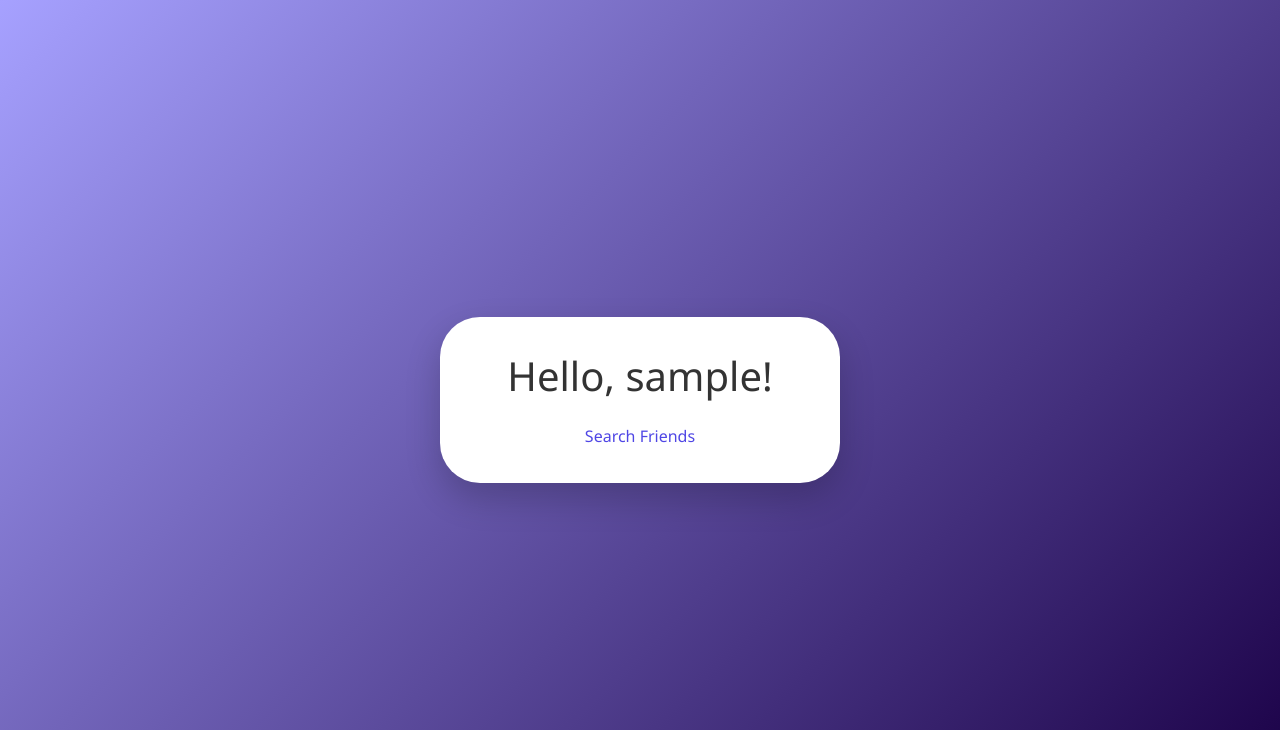
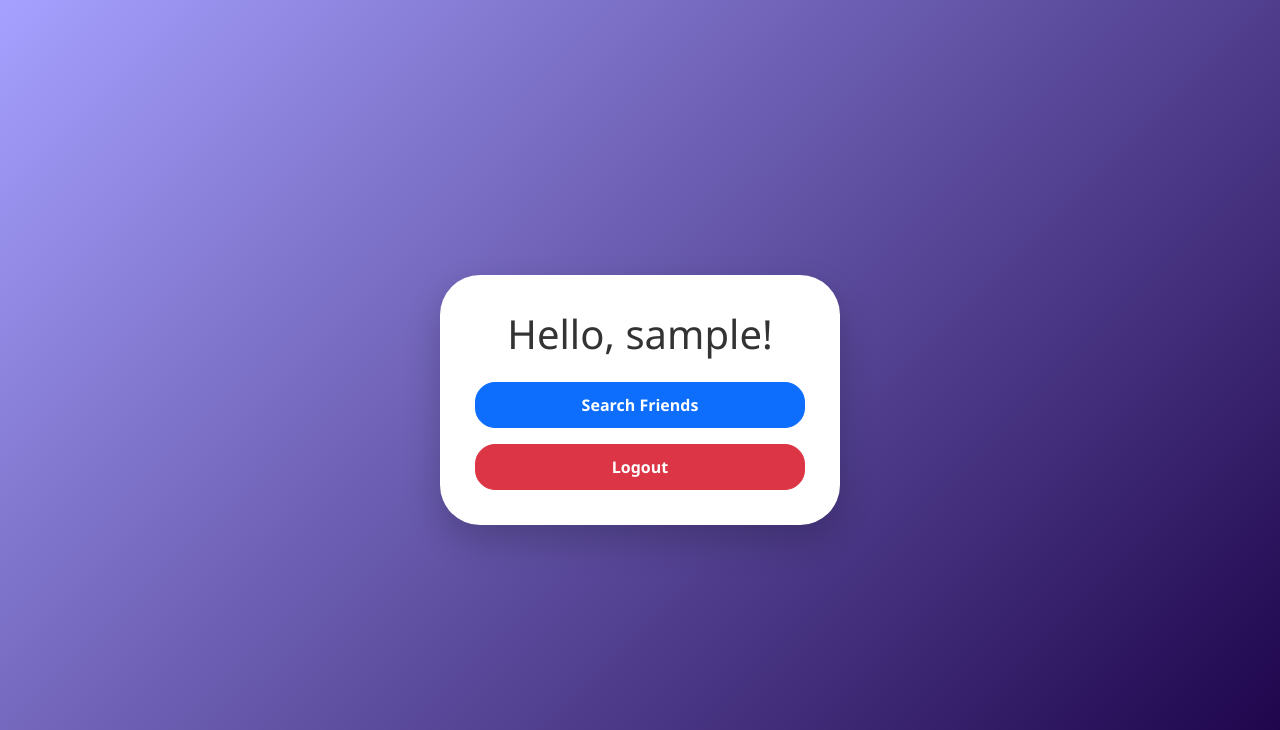
Before and after one commit to denysbilykgit/Messanger, a Flask app: page / in a window 1280 px wide. Shown: the top 730 px of the page. Run offline with Flask 3, Linux system fonts and the light colour scheme; the visitor is signed in with stand-in values (Sample User, id 1).

```diff
--- a/main.py
+++ b/main.py
@@ -1,7 +1,7 @@
 # 'postgresql://postgres:20120704Den@localhost:5432/messanger'
 from flask import Flask, render_template, request, redirect, url_for
 from flask_sqlalchemy import SQLAlchemy
-from flask_login import LoginManager, UserMixin, login_required, current_user, login_user
+from flask_login import LoginManager, UserMixin, login_required, current_user, login_user, logout_user
 from werkzeug.security import generate_password_hash, check_password_hash
 
 app = Flask(__name__)
@@ -197,6 +197,16 @@ def messages():
     db.session.commit()
     return render_template("messages.html", messages_unread=unread_messages_dict, messages_read=read_messages_dict)
 
+@app.route("/search_friends")
+def search_friends():
+    return render_template("search_friends.html")
+
+@app.route("/logout")
+@login_required
+def logout():
+    logout_user()
+    return redirect(url_for("login"))
+
 #with app.app_context():
 #    db.create_all()
 
--- a/templates/friends_requests.html
+++ b/templates/friends_requests.html
@@ -11,6 +11,6 @@
         form action="/friend_request_confirm">
             <input type="submit" name="result" value="yes">
             <input type="hidden" name=""
-    {% endfor %}
+
 </body>
 </html>
--- a/templates/index.html
+++ b/templates/index.html
@@ -5,16 +5,24 @@
     <meta name="viewport" content="width=device-width, initial-scale=1.0">
     <title>Document</title>
     <link href="https://cdn.jsdelivr.net/npm/bootstrap@5.3.7/dist/css/bootstrap.min.css" rel="stylesheet">
-    <link rel="stylesheet" href="/static/css/style.css">
+    <link rel="stylesheet" href="/Messanger/static/css/style.css">
 </head>
 <body>
     <div class="register-container">
         <div class="register-card">
             <h1 class="text-center mb-4">Hello, {{current_user.username}}!</h1>
 
-            <div class="text-center mt-3">
-                <a href="/search_friends">Search Friends</a>
-            </div>
+            <form action="/search_friends" method="get">
+                <button class="btn btn-primary w-100" type="submit">
+                    Search Friends
+                </button>
+            </form>
+
+            <form action="/logout" method="get">
+                <button class="btn btn-danger w-100 mt-3">
+                    Logout
+                </button>
+            </form>
 
         </div>
     </div>
--- a/templates/login.html
+++ b/templates/login.html
@@ -3,9 +3,7 @@
 <head>
     <meta charset="UTF-8">
     <meta name="viewport" content="width=device-width, initial-scale=1.0">
-    <title>Login
-
-    </title>
+    <title>Login</title>
     <link href="https://cdn.jsdelivr.net/npm/bootstrap@5.3.7/dist/css/bootstrap.min.css" rel="stylesheet">
     <link rel="stylesheet" href="{{ url_for('static', filename='css/style.css') }}">
 </head>
```
